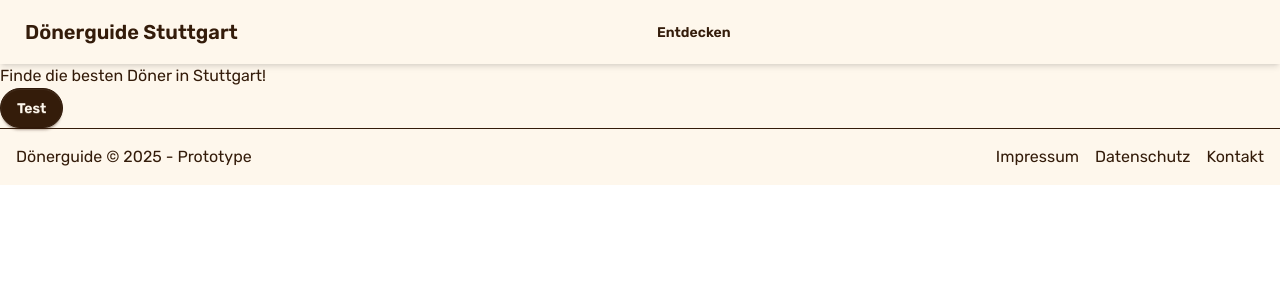
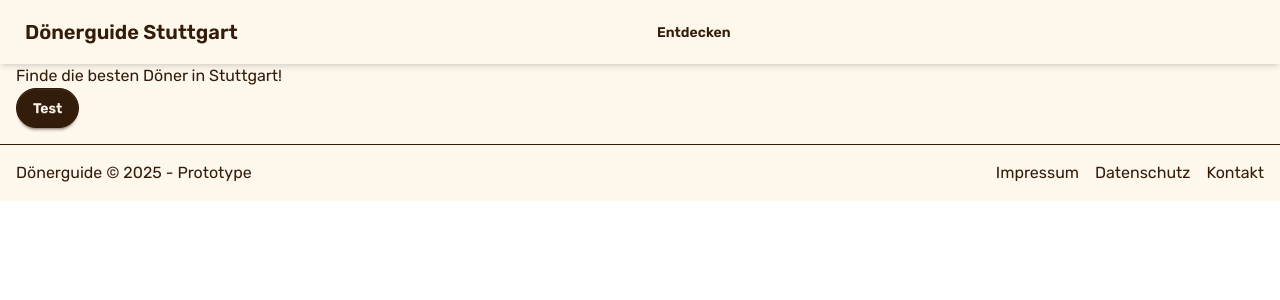
Before and after one commit to DonerGuideStuttgart/DonerGuide, a Next.js app in the folder frontend/: page / in a window 1280 px wide. Shown: the top 300 px of the page. Built offline with nearby package versions, Linux system fonts and the light colour scheme.

Commit message:
fix navbar background, add padding to body

```diff
--- a/frontend/src/app/layout.tsx
+++ b/frontend/src/app/layout.tsx
@@ -27,7 +27,7 @@ export default function RootLayout({
         <html lang="de">
         <body className={`${rubikSans.className} antialiased bg-base-300`}>
         <nav className={"pb-16"}><Navbar/></nav>
-        {children}
+        <main className={"px-4 pb-4"}>{children}</main>
         <Footer/>
         </body>
         </html>
--- a/frontend/src/components/Navbar.tsx
+++ b/frontend/src/components/Navbar.tsx
@@ -2,7 +2,7 @@ import Link from "next/link";
 
 export default function Navbar() {
     return (
-        <div className="navbar fixed top-0 left-0 w-full z-50 shadow-md">
+        <div className="navbar fixed top-0 left-0 w-full z-50 shadow-md bg-base-300">
             <div className="navbar-start">
                 <div className="dropdown">
                     <div tabIndex={0} role="button" className="btn btn-ghost lg:hidden">
```
